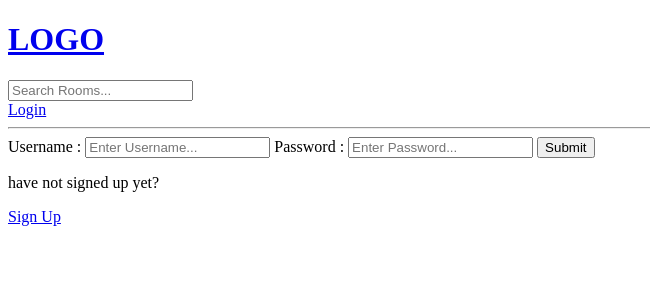
After one commit to tticjswo/Clone_StudyBuddy, a Django app: page /login/ in a window 1280 px wide. The commit adds this page. Shown: the top 300 px of the page, without its empty margins (0-650 px from the left). Run offline with Django 4.2, Linux system fonts and the light colour scheme.

Commit message:
[Update] User Authentication 추가

```diff
--- /dev/null
+++ b/studybud/base/templates/base/login_register.html
@@ -0,0 +1,32 @@
+{% extends 'main.html' %}
+
+{% block content %}
+
+{% if page == 'login' %}
+<div>
+    <form method="POST" action ="">
+    {%csrf_token%}
+        <label>Username : </label>
+        <input type = "text" name ="username" placeholder="Enter Username..." />
+        <label>Password : </label>
+        <input type = "password" name ="password" placeholder="Enter Password..." />
+
+        <input type ="submit" value ="Submit"/>
+    </form>
+
+    <p>have not signed up yet?</p>
+    <a href ="{% url 'register' %}">Sign Up</a>
+</dib>
+
+{% else %}
+<div>
+    <form method="POST" action ="">
+    {%csrf_token%}
+        {{form.as_p}}
+        <input type ="submit" value ="Register"/>
+    </form>
+    <p>Already signed up</p>
+    <a href ="{% url 'login' %}">Login</a>
+</dib>
+{% endif %}
+{% endblock %}
--- a/studybud/base/urls.py
+++ b/studybud/base/urls.py
@@ -3,6 +3,9 @@ from django.urls import URLPattern, path
 from . import views
 
 urlpatterns = [
+    path('login/',views.loginPage, name = "login"),
+    path('register/',views.registerUser, name = "register"),
+    path('logout/',views.logoutUser, name = "logout"),
     path('',views.home, name="home"),
     path('room/<str:pk>/', views.room, name="room"),
     path('create-room',views.createRoom, name='create-room'),
--- a/studybud/base/views.py
+++ b/studybud/base/views.py
@@ -1,5 +1,15 @@
+from email import message
 from django.shortcuts import render, redirect
-from .models import Room
+from django.db.models import Q
+from django.http import HttpResponse
+from django.contrib.auth.decorators import login_required
+#from django.contrib.auth.models import User
+from django.contrib import messages
+from django.contrib.auth import authenticate, login , logout
+from django.contrib.auth.forms import UserCreationForm
+
+
+from .models import Room, Topic
 from .forms import RoomForm
 
 # rooms =[
@@ -8,9 +18,65 @@ from .forms import RoomForm
 #     {'id':3,'name':'Frontend developer'},
 # ]
 
+def loginPage(request) :
+    page = 'login'
+    if request.user.is_authenticated :
+        return redirect('home')
+
+    if request.method == 'POST' :
+        username = request.POST.get('username').lower()
+        password = request.POST.get('password')
+
+        # try :
+        #     user = User.objects.get(username = username)
+        # except :
+        #     messages.error(request,'User does not Exist')
+
+        user = authenticate(request, username = username , password=password)
+
+        if user is not None :
+            login(request, user)
+            return redirect('home')
+
+        else :
+             messages.error(request,'Username OR Password does not Exist')
+
+    context = {'page':page}
+    return render(request,'base/login_register.html',context)
+
+def logoutUser(request) :
+    logout(request)
+    return redirect('home')
+
+def registerUser(request) :
+    form = UserCreationForm()
+
+    if request.method == 'POST' :
+        form = UserCreationForm(request.POST)
+        if form.is_valid() :
+            user = form.save(commit = False)
+            user.username = user.username.lower()
+            user.save()
+            login(request, user)
+            return redirect('home')
+        else :
+            messages.error(request, 'An error Occurred during registeration')
+
+    return render(request,'base/login_register.html',{'form' :form})
+
+
 def home(request) :
-    rooms = Room.objects.all()
-    context = {'rooms':rooms}
+    q = request.GET.get('q') if request.GET.get('q') != None else ''
+
+    rooms = Room.objects.filter(
+        Q(topic__name__icontains=q) |
+        Q(name__icontains= q) |
+        Q(description__icontains= q)
+    ) #
+    topics = Topic.objects.all()
+    room_count = rooms.count()
+
+    context = {'rooms':rooms, 'topics':topics, 'room_count' : room_count}
     return render(request,'base/home.html',context)
 
 def room(request, pk) :
@@ -18,6 +84,7 @@ def room(request, pk) :
     context = {'room':room}
     return render(request,'base/room.html',context)
 
+@login_required(login_url = '/login')
 def createRoom(request) :
     form = RoomForm()
     if request.method == 'POST' :
@@ -29,10 +96,13 @@ def createRoom(request) :
     context= { 'form' : form }
     return render(request, 'base/room_form.html',context)
 
-
+@login_required(login_url = '/login')
 def updateRoom(request,pk):
     room = Room.objects.get(id=pk)
     form = RoomForm(instance = room)
+
+    if request.user != room.host :
+        return HttpResponse('You are not allowed here!!')
 
     if request.method =='POST' :
         form = RoomForm(request.POST,instance=room)
@@ -43,10 +113,17 @@ def updateRoom(request,pk):
     context ={'form' : form}
     return render(request, 'base/room_form.html', context)
 
+@login_required(login_url = '/login')
 def deleteRoom(request, pk):
     room = Room.objects.get(id=pk)
+
+    if request.user != room.host :
+        return HttpResponse('You are not allowed here!!')
+
     if request.method == 'POST' :
         room.delete()
         return redirect('home')
     return render(request, 'base/delete.html',{'obj' : room})
+
+
 # Create your views here.
--- a/studybud/templates/main.html
+++ b/studybud/templates/main.html
@@ -8,6 +8,15 @@
     <body>
         {% include 'navbar.html' %}
 
+        {% if messages %}
+        <ul class = "messages">
+            {% for message in messages %}
+            <li>{{message}}</li>
+            {% endfor %}
+        </ul>
+        {% endif %}
+
+
         {% block content %}
 
         {% endblock %}
--- a/studybud/templates/navbar.html
+++ b/studybud/templates/navbar.html
@@ -2,4 +2,15 @@
     <h1> LOGO </h1>
 </a>
 
+<form method="GET" action="{% url 'home' %}">
+    <input  type = 'text' name = 'q' placeholder="Search Rooms..."/>
+</form>
+
+{% if request.user.is_authenticated %}
+<p>Hello <b>{{request.user}}</b></p>
+<a href="{% url 'logout' %}">Logout</a>
+{% else %}
+<a href="{% url 'login' %}">Login</a>
+{% endif %}
+
 <hr>
```
Also changed, not shown: studybud/base/templates/base/home.html (+27 -0 lines), studybud/db.sqlite3.
